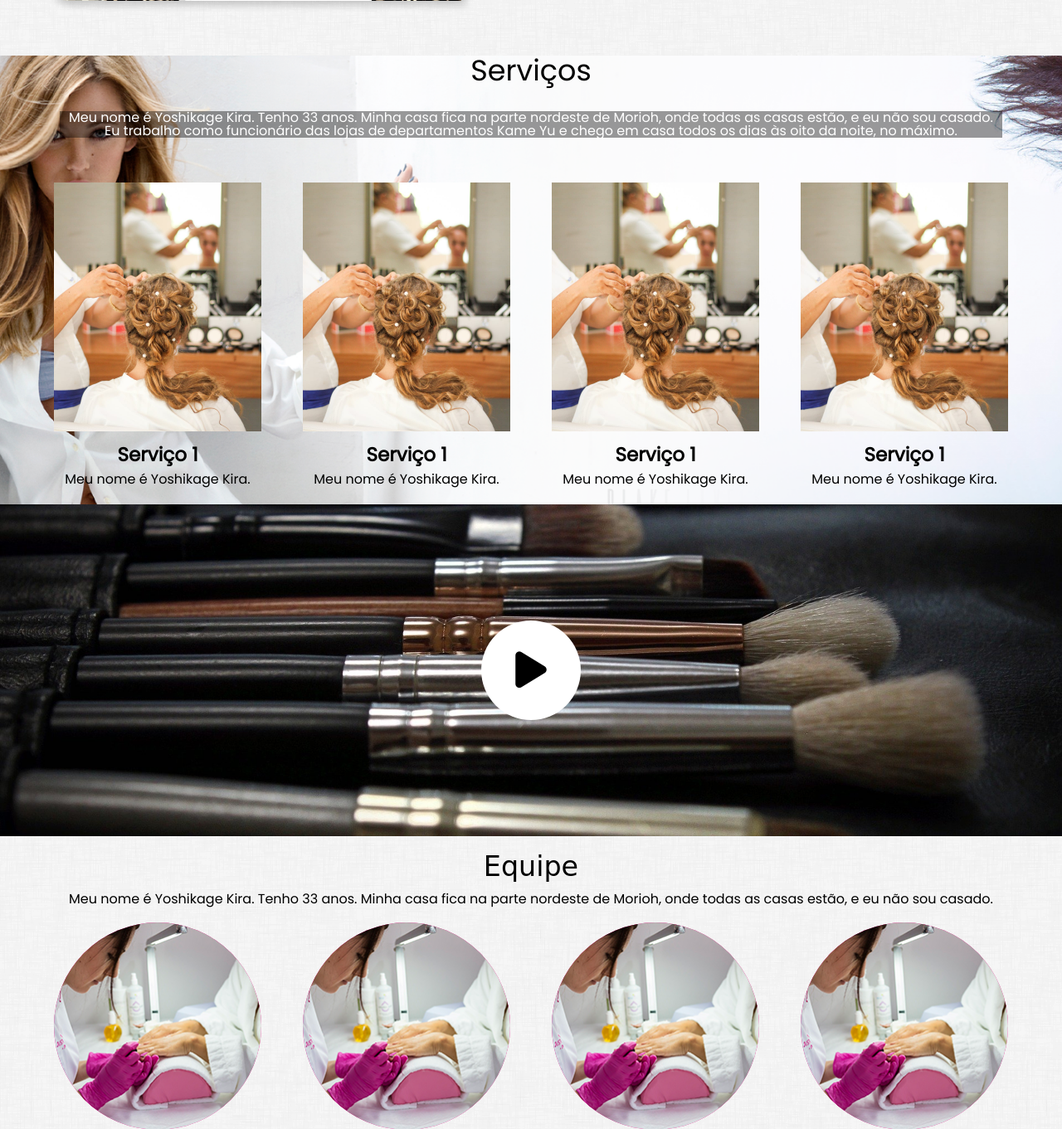
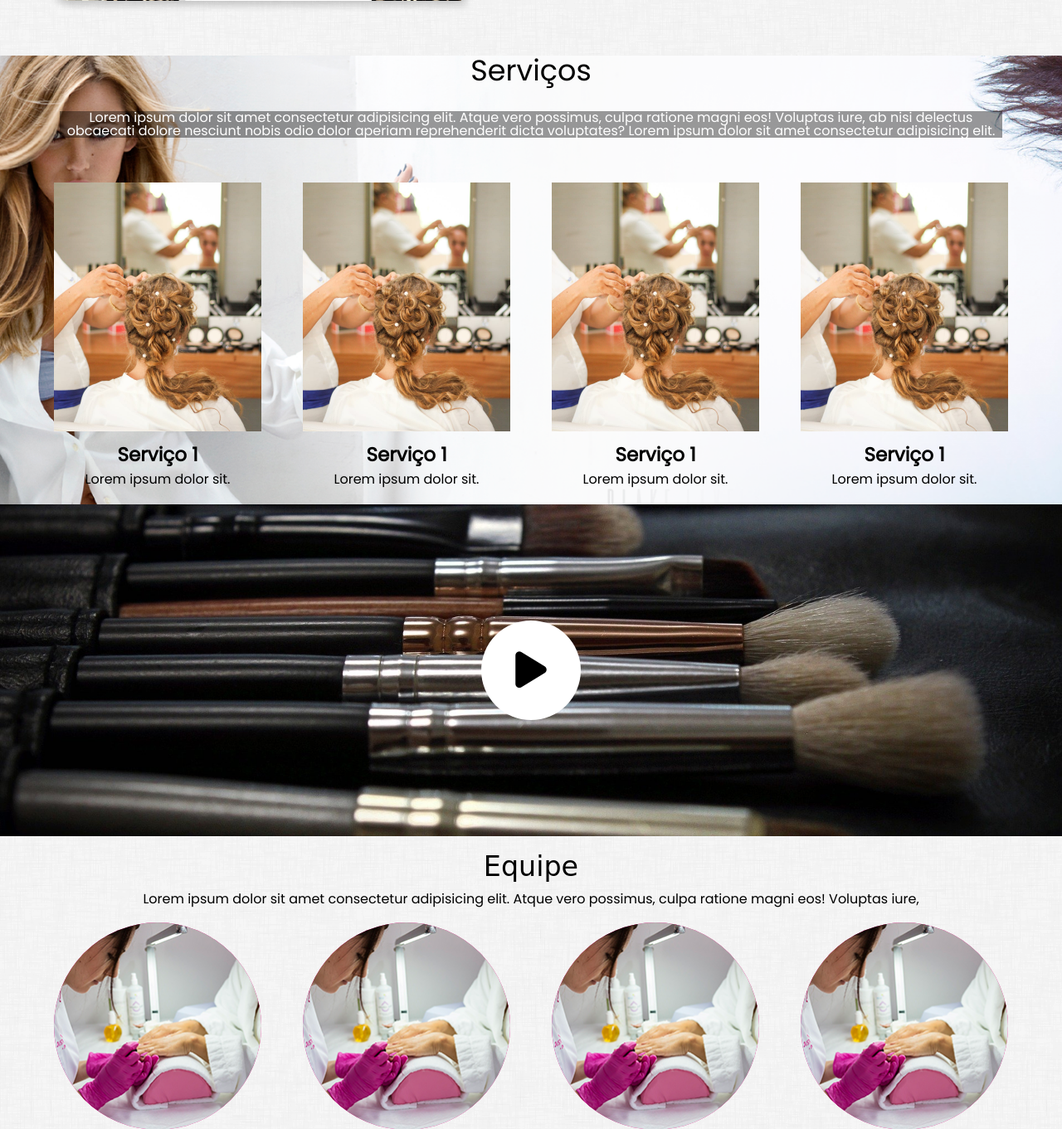
Before and after one commit to Paulo1Ddan/kibeleza, a PHP site: page / in a window 1280 px wide. Shown: the part 1135-2496 px from the top of the page at 83% size. Run offline with PHP 8.4, Linux system fonts and the light colour scheme; some libraries are stand-ins or nearby versions.

Commit message:
Update index.php

```diff
--- a/index.php
+++ b/index.php
@@ -56,37 +56,38 @@
             <article class="site">
                 <h2>Serviços</h2>
                 <div class="txtServicos">
-                    <p>Meu nome é Yoshikage Kira. Tenho 33 anos. Minha casa fica na parte nordeste de Morioh, onde todas
-                        as casas estão, e eu não sou casado. Eu trabalho como funcionário das lojas de departamentos
-                        Kame Yu e chego em casa todos os dias às oito da noite, no máximo.</p>
+                    <p>Lorem ipsum dolor sit amet consectetur adipisicing elit. Atque vero possimus, culpa ratione
+                            magni eos! Voluptas iure, ab nisi delectus obcaecati dolore nesciunt nobis odio dolor
+                            aperiam reprehenderit dicta voluptates? Lorem ipsum dolor sit amet consectetur adipisicing
+                            elit.</p>
                 </div>
                 <div class="containerServicos">
                     <div class="conteudo">
                         <img src="assets/servicos/servico.jpeg" alt="01">
                         <div class="textoServico">
                             <h3>Serviço 1</h3>
-                            <p>Meu nome é Yoshikage Kira.</p>
+                            <p>Lorem ipsum dolor sit.</p>
                         </div>
                     </div>
                     <div class="conteudo">
                         <img src="assets/servicos/servico.jpeg" alt="01">
                         <div class="textoServico">
                             <h3>Serviço 1</h3>
-                            <p>Meu nome é Yoshikage Kira.</p>
+                            <p>Lorem ipsum dolor sit.</p>
                         </div>
                     </div>
                     <div class="conteudo">
                         <img src="assets/servicos/servico.jpeg" alt="01">
                         <div class="textoServico">
                             <h3>Serviço 1</h3>
-                            <p>Meu nome é Yoshikage Kira.</p>
+                            <p>Lorem ipsum dolor sit.</p>
                         </div>
                     </div>
                     <div class="conteudo">
                         <img src="assets/servicos/servico.jpeg" alt="01">
                         <div class="textoServico">
                             <h3>Serviço 1</h3>
-                            <p>Meu nome é Yoshikage Kira.</p>
+                            <p>Lorem ipsum dolor sit.</p>
                         </div>
                     </div>
                 </div>
@@ -100,8 +101,8 @@
         <section class="equipe">
             <article class="site">
                 <h2>Equipe</h2>
-                <p>Meu nome é Yoshikage Kira. Tenho 33 anos. Minha casa fica na parte nordeste de Morioh, onde todas as
-                    casas estão, e eu não sou casado.</p>
+                <p>Lorem ipsum dolor sit amet consectetur adipisicing elit. Atque vero possimus, culpa ratione
+                            magni eos! Voluptas iure,</p>
                 <div class="conteudoEquipe">
                     <div>
                         <img src="assets/equipe/equipe1.png" alt="Equipe 01">
```
